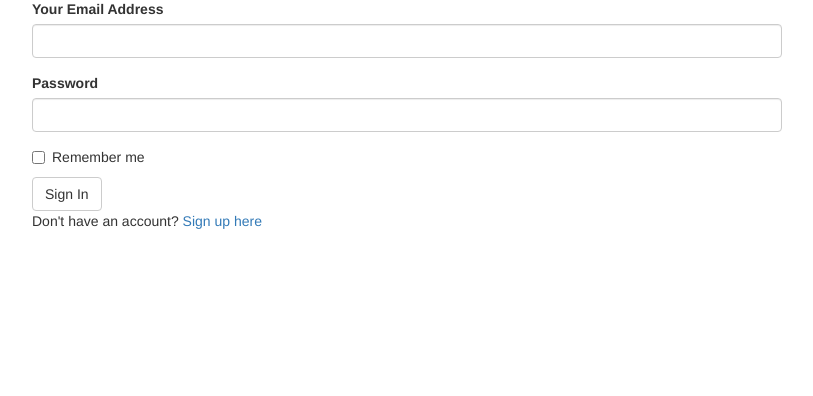
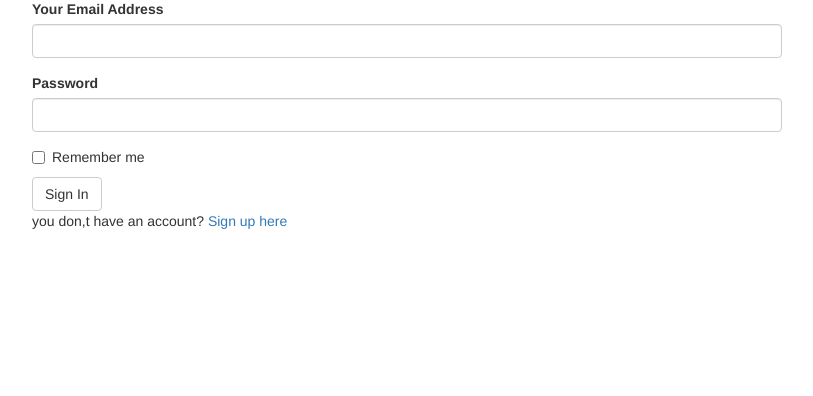
Before and after one commit to mukjos30/Pitch, a Flask app: page /authenticate/login in a window 1280 px wide. Shown: the part 125-521 px from the top of the page, without its empty margins (233-1046 px from the left). Run offline with Flask 2, Linux system fonts and the light colour scheme; some libraries are stand-ins or nearby versions; some web fonts are replaced.

Commit message:
changes in login form

```diff
--- a/app/templates/auth/login.html
+++ b/app/templates/auth/login.html
@@ -15,7 +15,7 @@
       {% endfor %}
       <!-- Login form -->
       {{wtf.quick_form(login_form)}}
-      <p> Don't have an account? <a href="{{url_for('auth.register')}}">Sign up here</a></p>
+      <p> you don,t have an account? <a href="{{url_for('auth.register')}}">Sign up here</a></p>
      </div>
      <div clas="col-md-2"> </div>
     </div>
```
